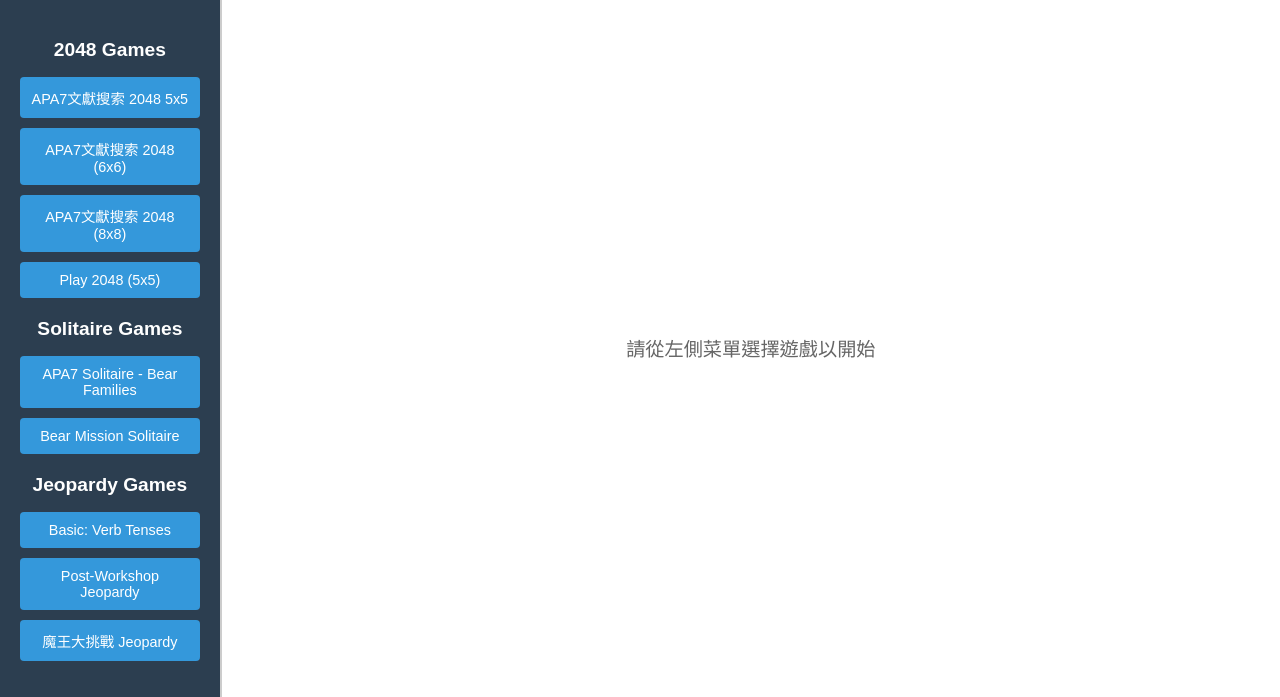
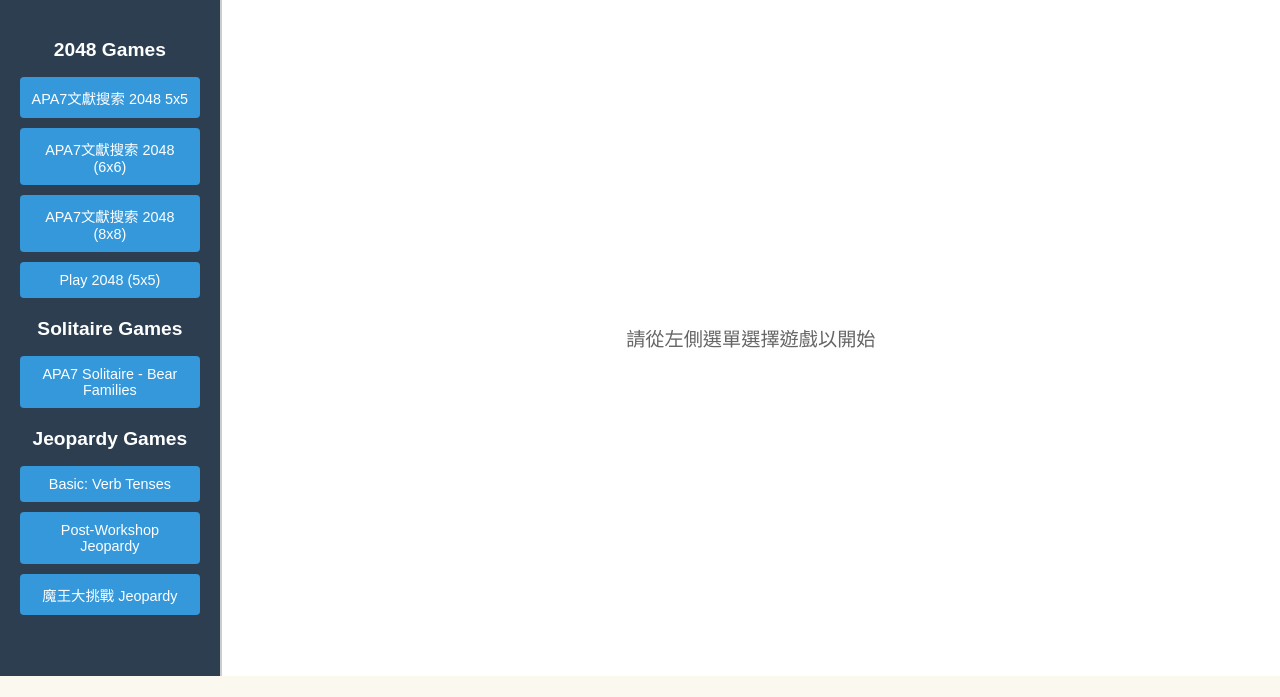
Before and after one commit to RemarkablePolarBears/apa7_2048, a plain HTML site: page index.html in a window 1280 px wide. Shown: the part 124-821 px from the top of the page. After the commit the page ends 800 px from the top, so only its background shows below. Drawn offline with Linux system fonts and the light colour scheme.

Commit message:
Update index.html

```diff
--- a/index.html
+++ b/index.html
@@ -197,7 +197,6 @@
       <h2>Solitaire Games</h2>
       <ul>
         <li><a onclick="loadContent('APA7_Solitaire.html')">APA7 Solitaire - Bear Families</a></li>
-        <li><a onclick="loadContent('BearMissionSolitaire.html')">Bear Mission Solitaire</a></li>
       </ul>
       <h2>Jeopardy Games</h2>
       <ul>
@@ -207,7 +206,7 @@
       </ul>
     </div>
     <div class="content">
-      <p>請從左側菜單選擇遊戲以開始</p>
+      <p>請從左側選單選擇遊戲以開始</p>
     </div>
   </div>
 
```
